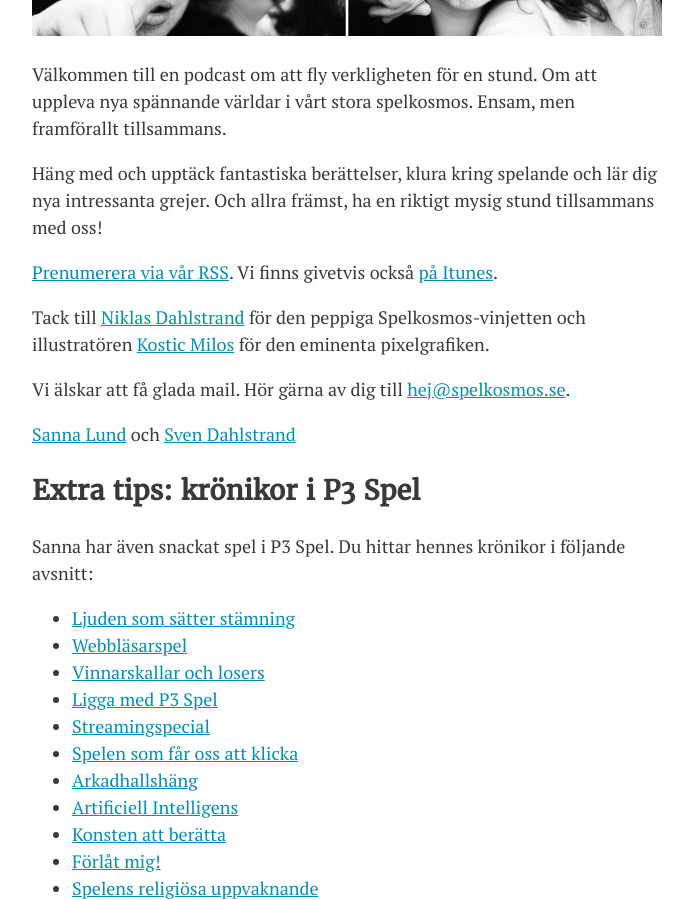
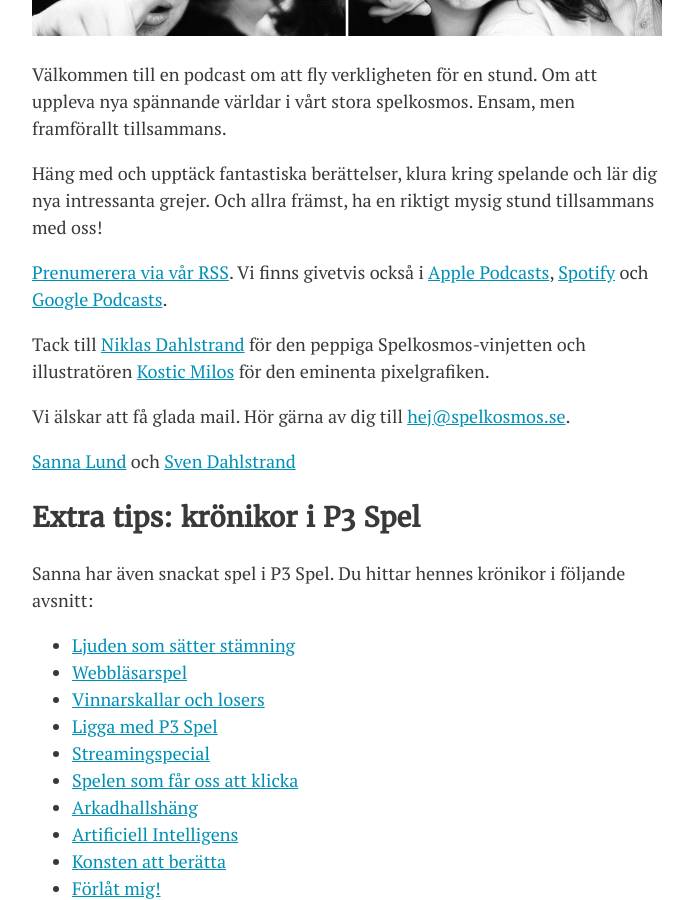
Before and after one commit to svendahlstrand/spelkosmos.se, a Jekyll site: the page built from om-oss.md, in a window 1280 px wide and 900 px high, scrolled down 772 px. Shown: the whole window, without its empty margins (293-986 px from the left). Built offline with Jekyll 4.4.1, drawn with Linux system fonts in a browser that asks for light colours.

Commit message:
Add more links to podcast services.

```diff
--- a/_layouts/post.html
+++ b/_layouts/post.html
@@ -11,7 +11,7 @@ layout: default
   {% endif %}
 
   <a href="https://{% include episodes-url.liquid post=page %}" download>Ladda&nbsp;ner</a>&nbsp;<small>({{ page.length | divided_by: 1000000.0 | round: 1 | replace: '.', ',' }}&nbsp;MB)</small>
-  <p class="highlight">Prenumerera på podden <a href="https://itunes.apple.com/se/podcast/spelkosmos/id1074034373">via Itunes</a>, eller mata in <a href="/alla-episoder.rss">RSS:en</a> i din podcast-app.</p>
+  <p class="highlight">Prenumerera på podden via <a href="https://itunes.apple.com/se/podcast/spelkosmos/id1074034373">Apple Podcasts</a>, <a href="https://open.spotify.com/show/1eWqU6UecnLF0B2CXUKmAl?si=spZZj9uHS-elUtqk5zNpLA">Spotify</a>, <a href="https://podcasts.google.com/?feed=aHR0cHM6Ly9zcGVsa29zbW9zLnNlL2FsbGEtZXBpc29kZXIucnNz&ved=0CAAQ4aUDahcKEwjw36jq8pvnAhUAAAAAHQAAAAAQAQ">Google Podcasts</a> eller mata in <a href="/alla-episoder.rss">RSS:en</a> i din podcast-app.</p>
   {{ content }}
   <time datetime="{{ page.date | date: '%Y-%m-%d' }}">{% include localized-date.liquid date=page.date %}</time>
 </article>
--- a/om-oss.md
+++ b/om-oss.md
@@ -13,7 +13,7 @@ Välkommen till en podcast om att fly verkligheten för en stund. Om att uppleva
 
 Häng med och upptäck fantastiska berättelser, klura kring spelande och lär dig nya intressanta grejer. Och allra främst, ha en riktigt mysig stund tillsammans med oss!
 
-[Prenumerera via vår RSS][5]. Vi finns givetvis också [på Itunes][6].
+[Prenumerera via vår RSS][5]. Vi finns givetvis också i [Apple Podcasts][6], [Spotify][19] och [Google Podcasts][20].
 
 Tack till [Niklas Dahlstrand][4] för den peppiga Spelkosmos-vinjetten och illustratören [Kostic Milos][3] för den eminenta pixelgrafiken.
 
```
Also changed, not shown: other parts of om-oss.md (+2 -0 lines), index.md (+1 -1 lines).
